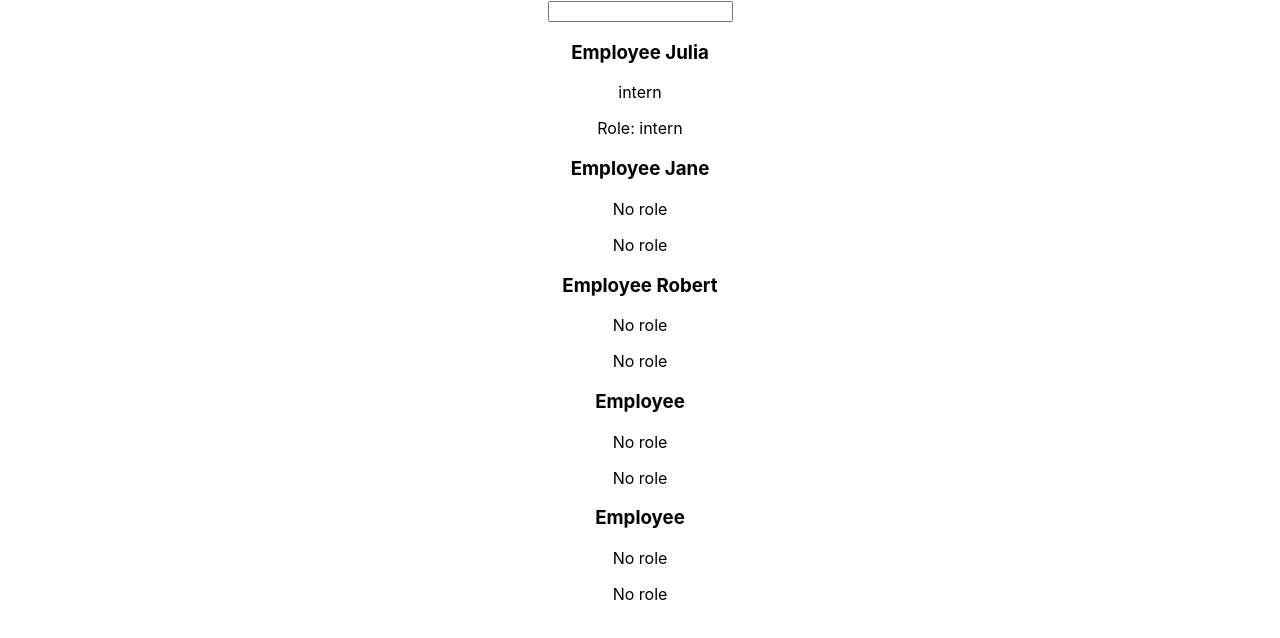
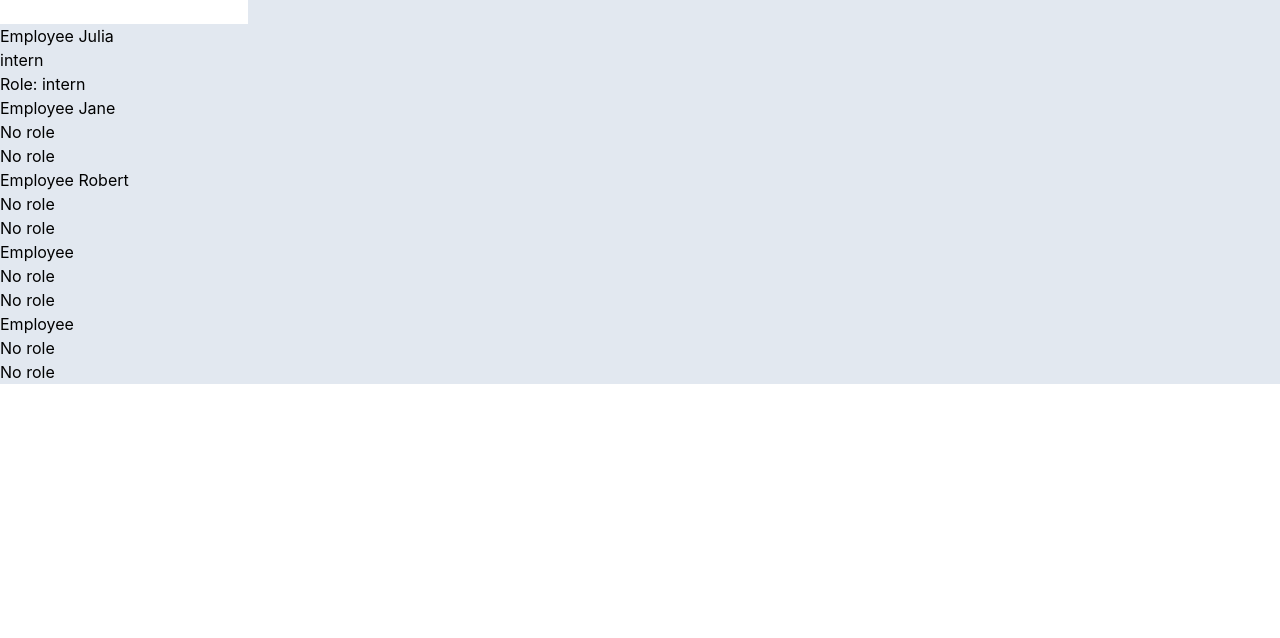
Before and after one commit to IuliiaKonovalova/react_intro, a React (Create React App) app in the folder hello/: page / in a window 1280 px wide. Shown: the top 638 px of the page. Built offline with nearby package versions, Linux system fonts and the light colour scheme.

Commit message:
Set up Tailwind for the react app

```diff
--- a/hello/package.json
+++ b/hello/package.json
@@ -34,5 +34,10 @@
       "last 1 firefox version",
       "last 1 safari version"
     ]
+  },
+  "devDependencies": {
+    "autoprefixer": "^10.4.12",
+    "postcss": "^8.4.16",
+    "tailwindcss": "^3.1.8"
   }
 }
--- /dev/null
+++ b/hello/postcss.config.js
@@ -0,0 +1,6 @@
+module.exports = {
+  plugins: {
+    tailwindcss: {},
+    autoprefixer: {},
+  },
+}
--- a/hello/src/App.css
+++ b/hello/src/App.css
@@ -1,38 +1,3 @@
-.App {
-  text-align: center;
-}
-
-.App-logo {
-  height: 40vmin;
-  pointer-events: none;
-}
-
-@media (prefers-reduced-motion: no-preference) {
-  .App-logo {
-    animation: App-logo-spin infinite 20s linear;
-  }
-}
-
-.App-header {
-  background-color: #282c34;
-  min-height: 100vh;
-  display: flex;
-  flex-direction: column;
-  align-items: center;
-  justify-content: center;
-  font-size: calc(10px + 2vmin);
-  color: white;
-}
-
-.App-link {
-  color: #61dafb;
-}
-
-@keyframes App-logo-spin {
-  from {
-    transform: rotate(0deg);
-  }
-  to {
-    transform: rotate(360deg);
-  }
-}
+@tailwind base;
+@tailwind components;
+@tailwind utilities;
--- a/hello/src/App.js
+++ b/hello/src/App.js
@@ -6,7 +6,7 @@ function App() {
   const [ role, setRole ] = useState();
   const showEmployee = true;
   return (
-    <div className="App">
+    <div className="App bg-slate-200">
       {showEmployee ? (
         <>
           <input type="text" onChange={
--- /dev/null
+++ b/hello/tailwind.config.js
@@ -0,0 +1,10 @@
+/** @type {import('tailwindcss').Config} */
+module.exports = {
+  content: [
+    "./src/**/*.{js,jsx,ts,tsx}",
+  ],
+  theme: {
+    extend: {},
+  },
+  plugins: [],
+}
```
Also changed, not shown: 2 other files (tests, documents, lock files or other folders).
